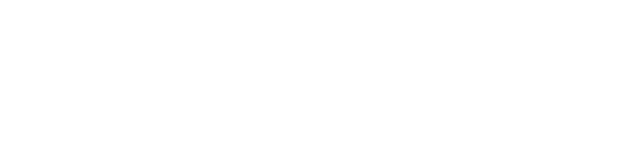
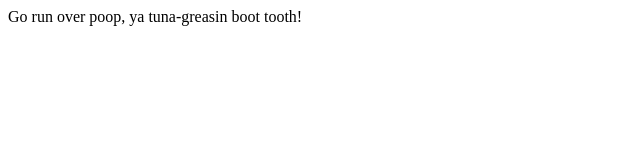
Before and after one commit to ekelly55/insult_generator, a plain HTML site: page index.html in a window 1280 px wide. Shown: the whole page, without its empty margins (0-640 px from the left). Drawn offline with Linux system fonts and the light colour scheme.

Commit message:
updated to display in dom

```diff
--- a/index.html
+++ b/index.html
@@ -4,7 +4,7 @@
     <meta charset="UTF-8">
     <meta name="viewport" content="width=device-width, initial-scale=1.0">
     <title>Document</title>
-    <script src = "sWNameGenerator.js" defer></script>
+    <script src = "insultGenerator.js" defer></script>
 </head>
 <body>
     <div id="result"></div>
--- a/insultGenerator.js
+++ b/insultGenerator.js
@@ -1,4 +1,4 @@
-// const result = document.getElementById('result')
+const result = document.getElementById('result')
 
 //format: "go <action> <noun>, ya <descriptor> <noun or adj> <noun>"
 
@@ -30,7 +30,7 @@ function generate(action, noun1, descriptor, nounOrAdj, noun2){
     noun2 = noun2[Math.floor(Math.random()*noun2.length)]
     // console.log(noun2)
 
-    return `Go ${action} ${noun1}, ya ${descriptor} ${nounOrAdj} ${noun2}!`
+    result.innerText = `Go ${action} ${noun1}, ya ${descriptor} ${nounOrAdj} ${noun2}!`
     // console.log(rxName)
 }
 
```
